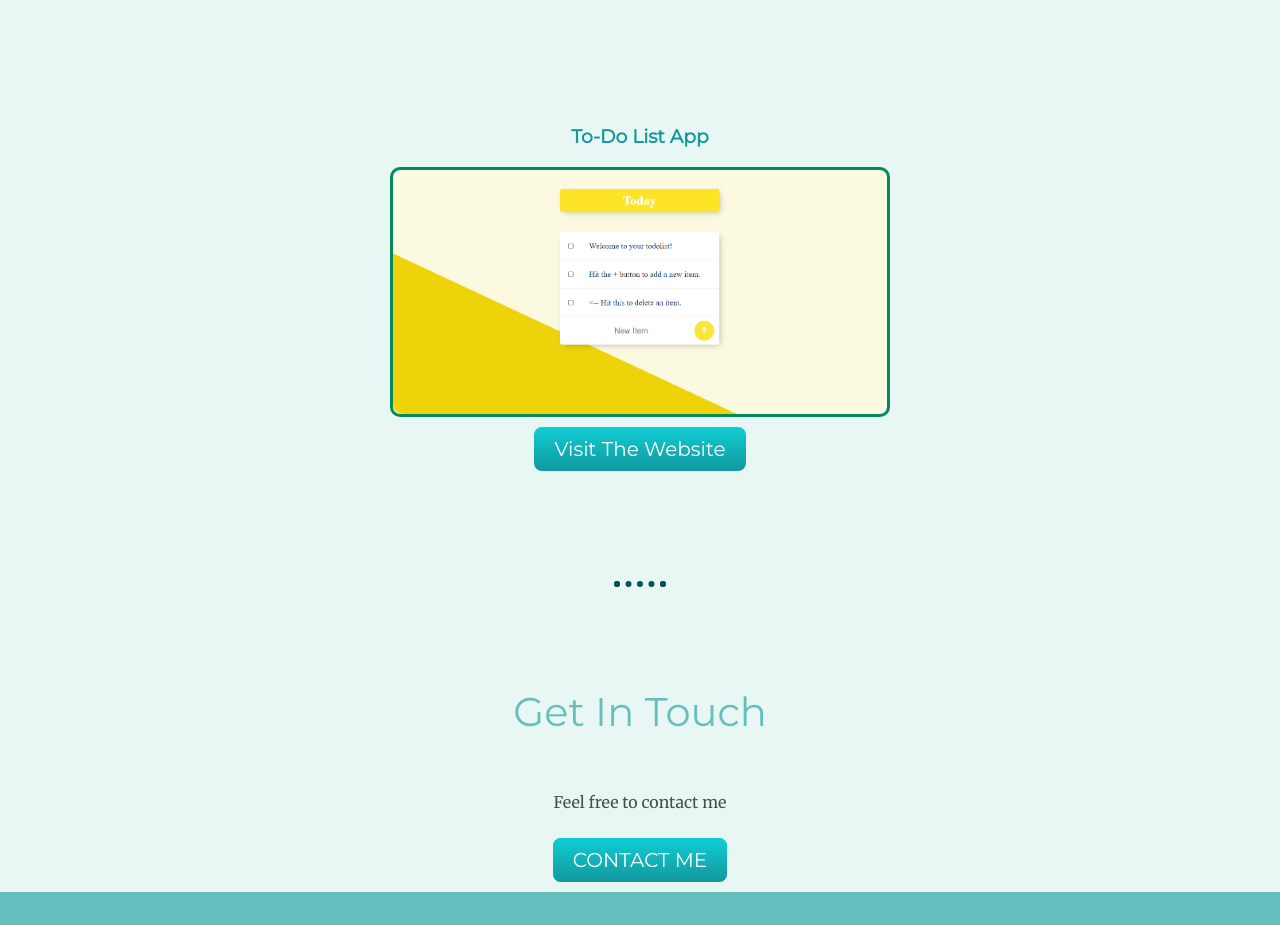
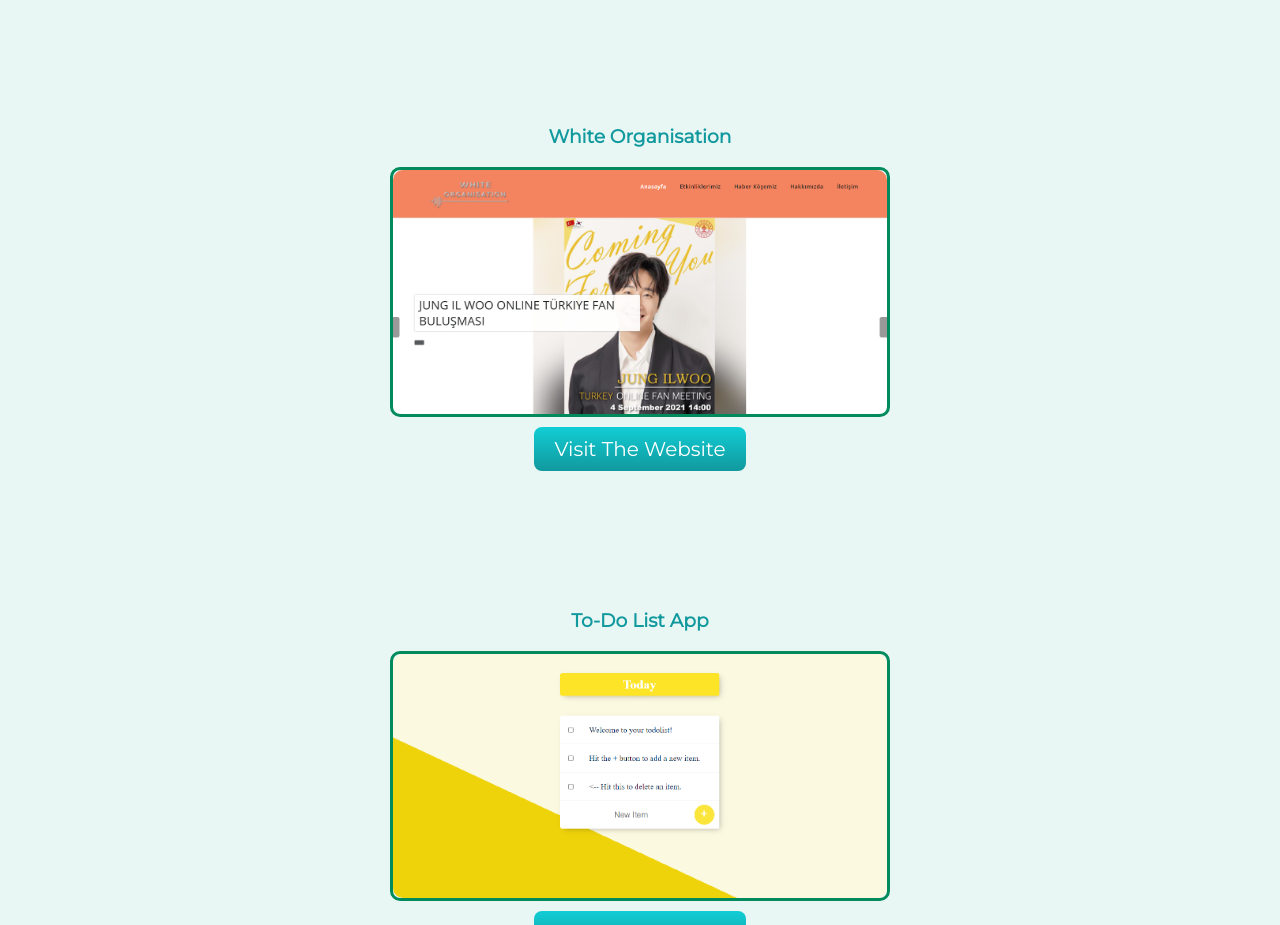
Before and after one commit to iremtkts/iremtkts.github.io, a plain HTML site: page index.html in a window 1280 px wide. Shown: the part 2624-3549 px from the top of the page. Drawn offline with Linux system fonts and the light colour scheme.

Commit message:
new project added

```diff
--- a/index.html
+++ b/index.html
@@ -84,6 +84,15 @@
                     <div class="btn-info">
                         <a class="btn" href="https://wizardly-engelbart-139b63.netlify.app/">Visit The Website</a>
                     </div> -->
+                    <h3 style="text-align: center; margin-top:10%;">White Organisation</h3>
+                    <div class="card ">
+                        <img class="card-project-image" src="images/whiteorg.png" alt="website-img">
+
+                    </div>
+                    <div class="btn-info">
+                        <a class="btn" href="https://www.whiteorganisation.com/">Visit The Website</a>
+                    </div>
+
                     <h3 style="text-align: center; margin-top:10%;">To-Do List App</h3>
                     <div class="card ">
                         <img class="card-project-image" src="images/todolist.png" alt="website-img">
```
Also changed, not shown: images/whiteorg.png (added).
